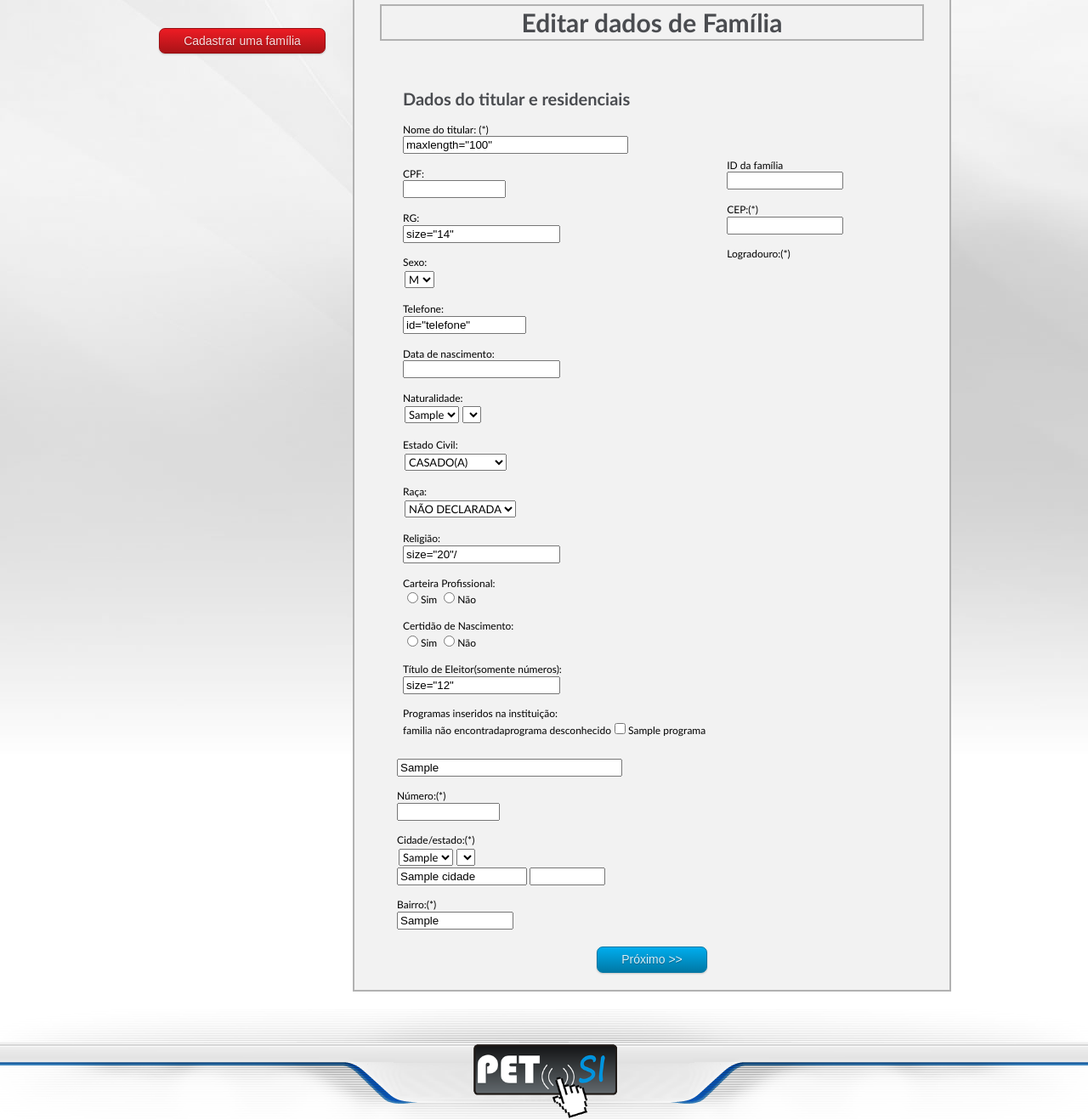
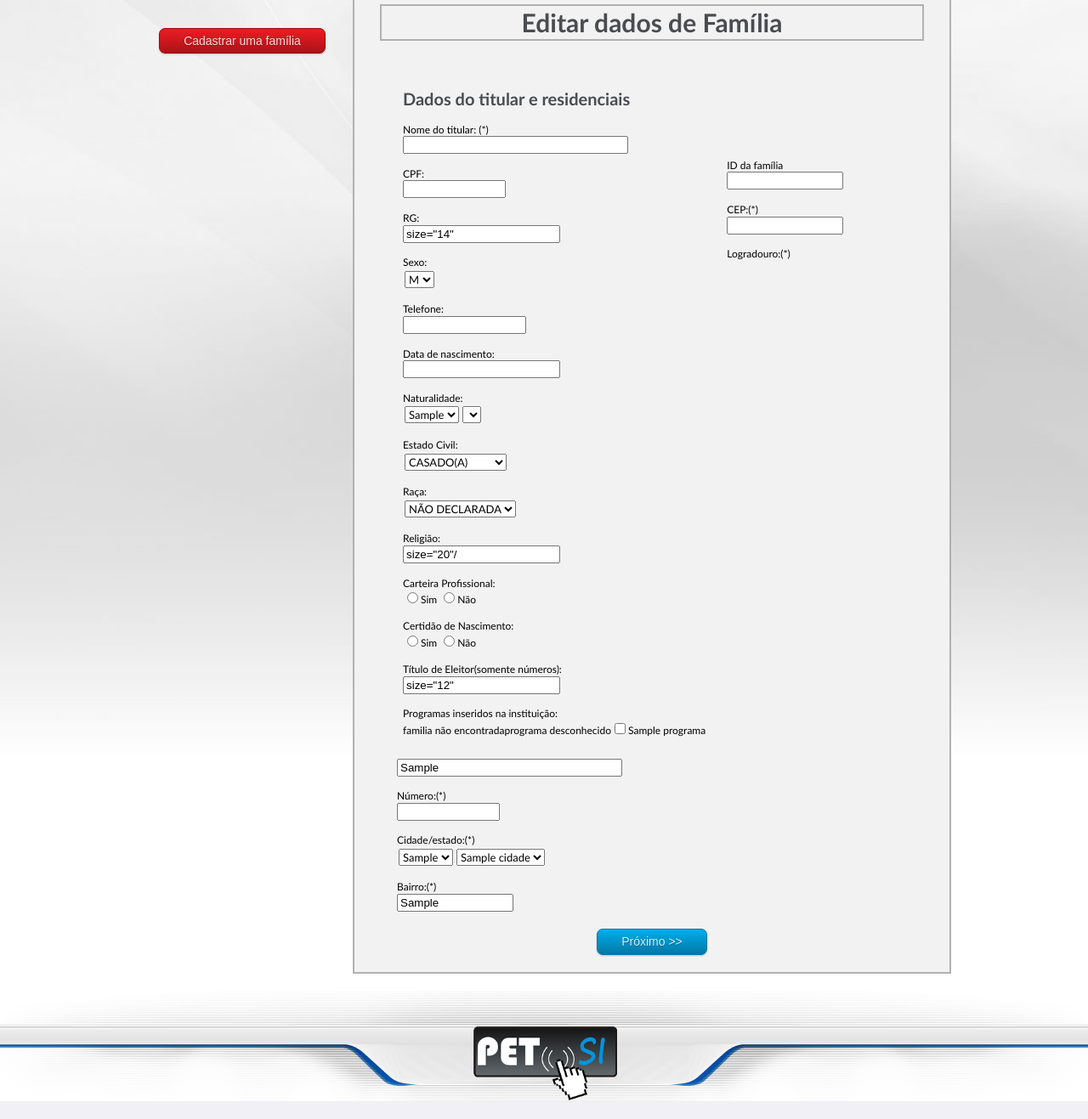
Before and after one commit to googlecode-mirror/acao-moradia, a PHP site: page /visao/vEditaFamilia.php in a window 1280 px wide. Shown: the part 313-1630 px from the top of the page at 85% size. After the commit the page ends 1609 px from the top, so only its background shows below. Run offline with PHP 8.4, Linux system fonts and the light colour scheme; the visitor is signed in with stand-in values (Sample User, id 1); tables that the repository leaves empty or names only in its code hold one stand-in row (values such as "Sample post"); lists and menus that the app fills with data are empty; some libraries are stand-ins or nearby versions.

Commit message:
edição de familia pronta (obrigado Tarcisio). Só falta fazer o update do sql

```diff
--- a/acao/visao/vEditaFamilia.php
+++ b/acao/visao/vEditaFamilia.php
@@ -26,6 +26,7 @@
 
             //$resltTitular= $pD->buscaPessoabyFamilia2($id_familia);
             $a  = mysql_fetch_assoc($pD->buscaPessoabyFamilia2($id_familia));
+            //print_r($a);
             echo $a['telefone'];
             $result= mysql_fetch_assoc($fD->buscaFamiliaById($id_familia));
             $resCidadeNatal= mysql_fetch_assoc($cD->buscaCidadebyCod($a['cidade_natal']));
@@ -51,7 +52,7 @@
             jQuery(function(){
                 jQuery("#cpf").mask("999.999.999-99");
                 jQuery("#cep").mask("99999-999");
-                jQuery("#telefone").mask("(99) 9999-9999?9");
+                jQuery("#telefone").mask("(99) 9999-999?9");
                 jQuery("#dataNascimento").mask("99/99/9999");
                 jQuery("#numero").mask("9?99999");
             });
@@ -80,8 +81,9 @@
                             <h3>&nbsp;</h3>
                             <h4>Dados do titular e residenciais</h4>
                             <p>&nbsp;</p>
+                            <?php $nomef=  $a['nome']; ?>
                             <p>Nome do titular: (*)</p>
-                            <p><input type="text" id="nome" name="nome" size="30" value=<?php echo $a['nome'] ?> maxlength="100" /></p>
+                            <p><input type="text" name="nome" size="30"           value= "<?php echo $nomef; ?>"/></p>
                             <p><br />CPF:</p>
                             <p><input type="text" name="cpf" id="cpf" size="12" value=<?php echo $a['cpf']; ?> maxlength="14" /></p>
                             <p>&nbsp;</p>
@@ -97,7 +99,7 @@
 
                             <p>Telefone:</p>
                             <p>
-                                <input maxlength="15" name="telefone" value=<?php echo $a['telefone']; ?> id="telefone" size="15" />
+                                <input maxlength="15" name="telefone" value="<?php echo $a['telefone']; ?>" id="telefone" size="15" />
                             </p>
                             <p>&nbsp;</p>
                             <p>Data de nascimento:</p>
@@ -233,14 +235,17 @@
                                 </p>
                                 <p>&nbsp;</p>
                                 <p>Cidade/estado:(*)</p>
-                                <table><tr><td><select name="estado" id="estadoNatal">
+                                <table>
+                                    <tr>
+                                        <td>
+                                            <select name="estado" id="estadoNatal">
                                                 <?php
                                                 include_once '../bd/EstadoDAO.php';
                                                 $estadoDAO = new EstadoDAO();
                                                 $estados = $estadoDAO->buscaEstados();
                                                 while ($row = mysql_fetch_assoc($estados)) {
                                                     $if='';
-                                                    if($resCidadeNatal['cod_estado'] === $row['cod_estado']){
+                                                    if($resCidade['cod_estado'] === $row['cod_estado']){
                                                         $if=  'selected';
                                                     }
                                                     echo '<option '.$if.'  value="' . $row['cod_estado'] . '" >' . $row['sigla'] . '</option>';
@@ -250,13 +255,13 @@
                                         </td>
                                         <td>
                                             <select name="cidade" id="cidadeNatal">
-                                                <option value="null"><?php echo $resCidadeNatal['nome']?></option>
+                                                <option value="null"><?php echo $resCidade['nome']?></option>
                                             </select>
                                         </td>
                                     </tr>
                                 </table>
-                                 <input type="text" id="cidade" name="cidade" size="16" value="<?php echo $resCidade['nome']; ?>" />
-                                 <input type="text" id="estado" name="estado" size="8" value="<?php echo $resEstado['sigla']; ?>" />
+                                 <!--<input type="text" id="cidade" name="cidade" size="16" value="<?php echo $resCidade['nome']; ?>" />
+                                 <input type="text" id="estado" name="estado" size="8" value="<?php echo $resEstado['sigla']; ?>" />-->
                                 <p>&nbsp;</p>
                                 <p>Bairro:(*) <br/>
                                     <input type="text" id="bairro" name="bairro" value="<?php echo $result['bairro']; ?>" size="14" />
```
